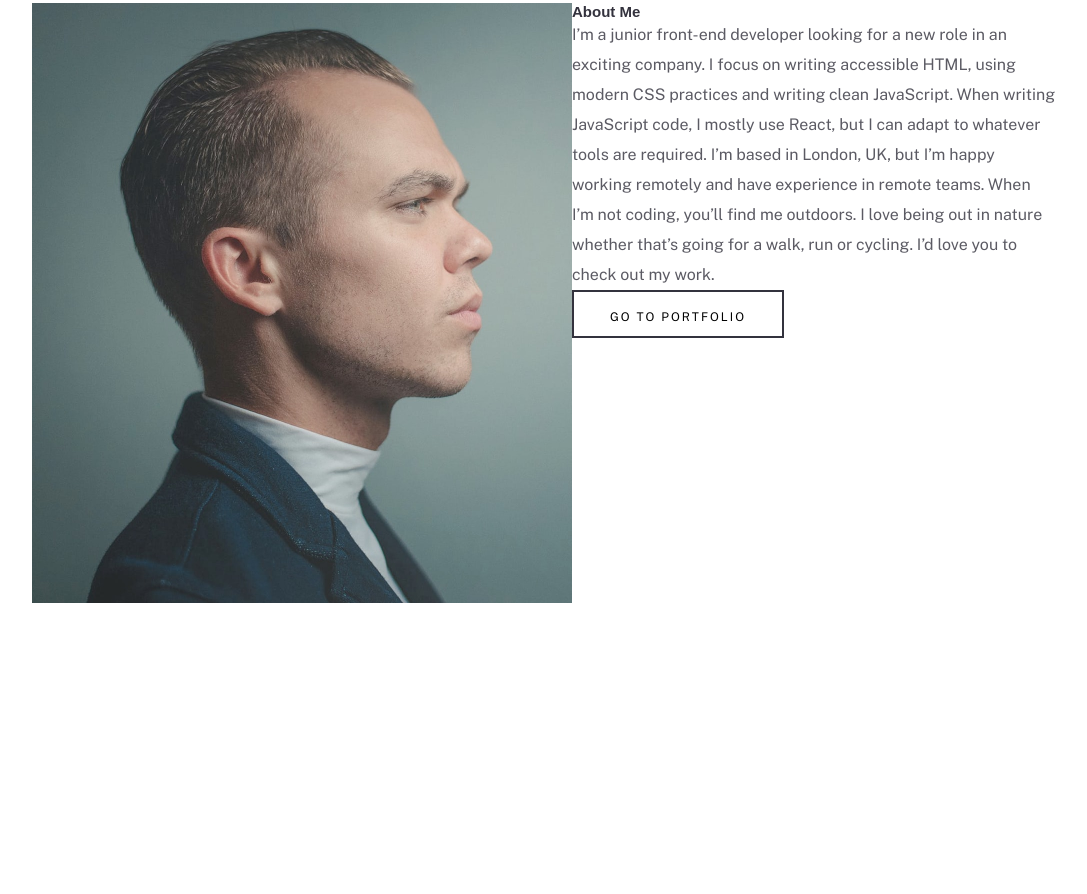
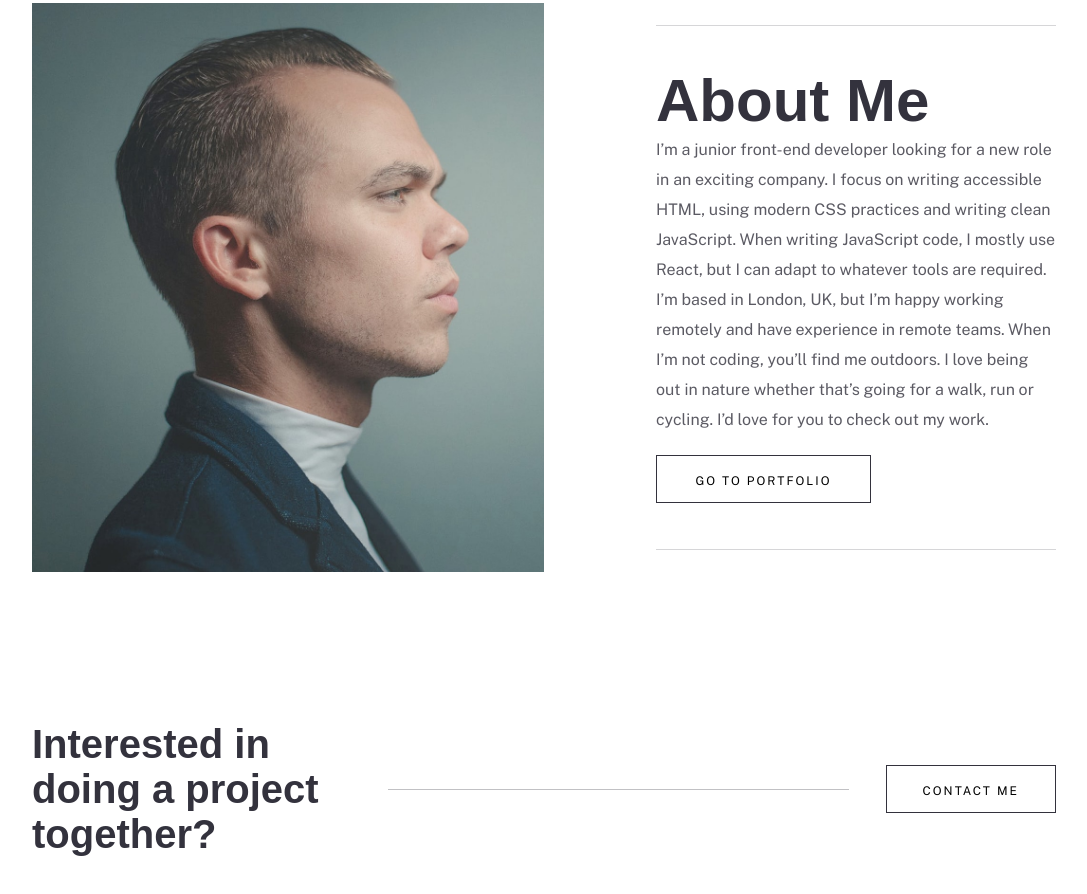
Before and after one commit to DJaye33/minimalist_portfolio, a plain HTML site: page index.html in a window 1280 px wide. Shown: the part 780-1674 px from the top of the page, without its empty margins (96-1183 px from the left). Before the commit the page ends 1533 px from the top, so only its background shows below. Drawn offline with nearby package versions, Linux system fonts and the light colour scheme; a web font is replaced by a local one.

Commit message:
completed desktop contact section

```diff
--- a/index.html
+++ b/index.html
@@ -71,10 +71,16 @@
           I’m based in London, UK, but I’m happy working remotely and have
           experience in remote teams. When I’m not coding, you’ll find me
           outdoors. I love being out in nature whether that’s going for a walk,
-          run or cycling. I’d love you to check out my work.
+          run or cycling. I’d love for you to check out my work.
         </p>
-        <button class="btn btn--outline">go to portfolio</button>
+        <button class="about__btn btn btn--outline">go to portfolio</button>
       </div>
+    </section>
+
+    <section class="contact">
+      <h2 class="contact__heading">Interested in doing a project together?</h2>
+      <div class="contact__divider"></div>
+      <button class="contact__btn btn btn--outline">Contact Me</button>
     </section>
 
     <script src="scripts/main.js"></script>
--- a/sass/_base.sass
+++ b/sass/_base.sass
@@ -87,7 +87,8 @@ a
 .btn--outline
     padding: 1.8rem 3.6rem
     background-color: #fff
-    border: 2px solid $primary-grayish-dark-blue
+    border: 1px solid $primary-grayish-dark-blue
+    transition: all .3s
 
     &:hover
         cursor: pointer
--- a/sass/_layout.sass
+++ b/sass/_layout.sass
@@ -48,9 +48,50 @@
 .about
     display: flex
     justify-content: space-between
+    align-items: center
     width: 80%
     max-width: 111rem
     margin: 0 auto 15rem
 
     &__profile
-        width: 54rem
+        width: 50%
+
+    &__info
+        display: flex
+        justify-content: space-evenly
+        flex-direction: column
+        font-size: 4rem
+        width: 40rem
+        padding-top: 4rem
+        padding-bottom: 4.6rem
+        border-top: 1px solid rgba($primary-grayish-dark-blue, .2)
+        border-bottom: 1px solid rgba($primary-grayish-dark-blue, .2)
+
+    &__btn
+        width: 21.5rem
+        margin-top: 2rem
+        text-align: center
+// End Section: About
+///////////////////////////////////////
+// Contact
+.contact
+    display: flex
+    justify-content: space-between
+    align-items: center
+    width: 80%
+    max-width: 111rem
+    margin: 0 auto 9.6rem
+
+    &__heading
+        font-size: 4rem
+        width: 35rem
+
+    &__divider
+        height: .1rem
+        background-color: $primary-grayish-dark-blue
+        opacity: .3
+        width: 45%
+
+    &__btn
+        margin-left: 3rem
+        white-space: nowrap
```
Also changed, not shown: css/main.css, 1 other file.
